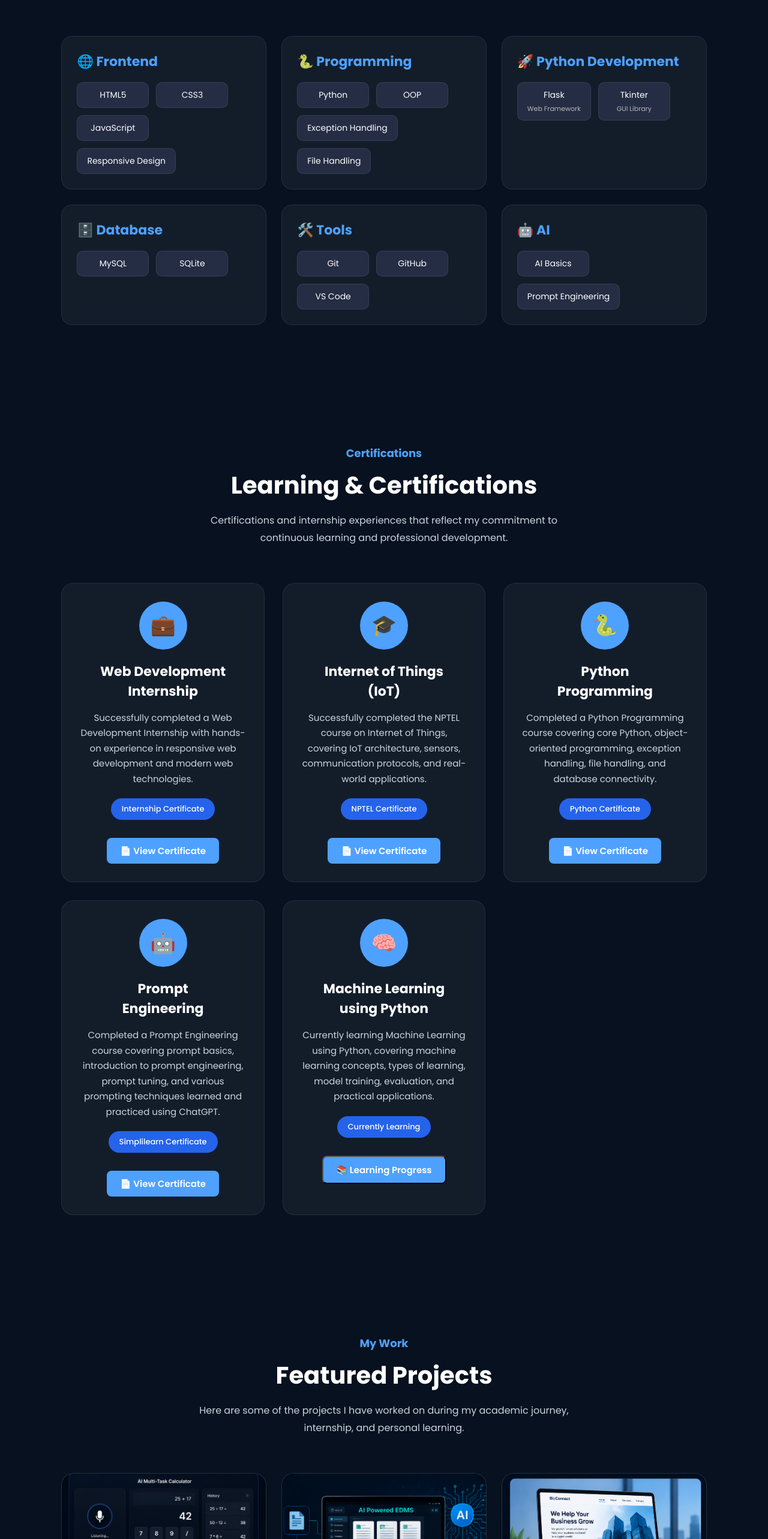
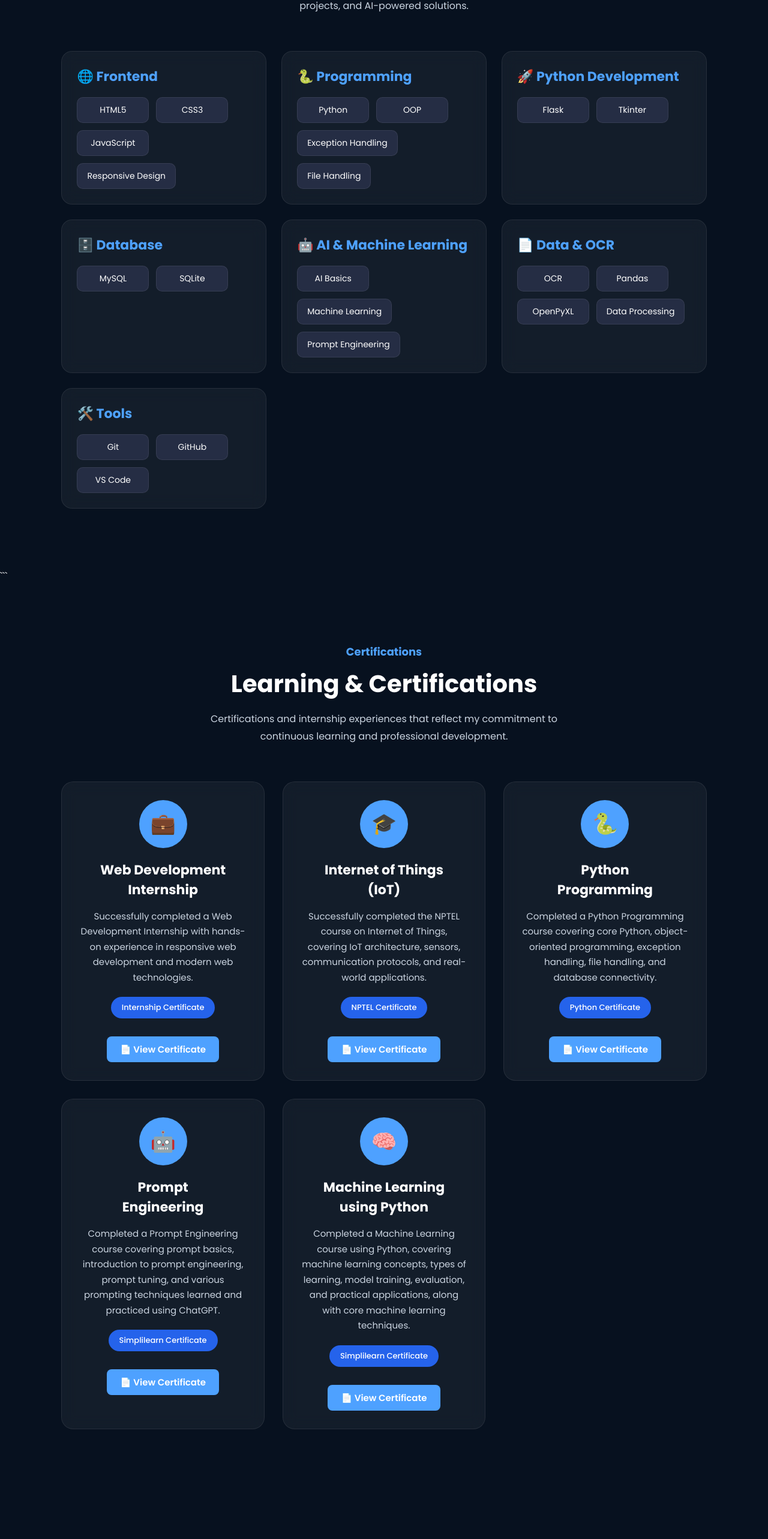
Before and after one commit to Doraenobi2112/Portfolio, a plain HTML site: page index.html in a window 1280 px wide. Shown: the part 2274-4840 px from the top of the page at 60% size. Drawn offline with Linux system fonts and the light colour scheme.

Commit message:
add some certificates

````diff
--- a/index.html
+++ b/index.html
@@ -157,6 +157,7 @@
 
     <!-- ================= SKILLS ================= -->
 
+```html
 <section class="skills" id="skills">
 
     <div class="section-title">
@@ -169,6 +170,7 @@
     </div>
 
     <div class="skills-container">
+
         <!-- Frontend -->
         <div class="skill-category">
             <h3>🌐 Frontend</h3>
@@ -180,6 +182,7 @@
                 <span>Responsive Design</span>
             </div>
         </div>
+
         <!-- Programming -->
         <div class="skill-category">
             <h3>🐍 Programming</h3>
@@ -192,23 +195,13 @@
             </div>
         </div>
 
-
         <!-- Python Development -->
         <div class="skill-category">
             <h3>🚀 Python Development</h3>
 
             <div class="skill-tags">
-
-                <span>
-                    Flask
-                    <small>Web Framework</small>
-                </span>
-
-                <span>
-                    Tkinter
-                    <small>GUI Library</small>
-                </span>
-
+                <span>Flask</span>
+                <span>Tkinter</span>
             </div>
         </div>
 
@@ -219,6 +212,29 @@
             <div class="skill-tags">
                 <span>MySQL</span>
                 <span>SQLite</span>
+            </div>
+        </div>
+
+        <!-- AI & Machine Learning -->
+        <div class="skill-category">
+            <h3>🤖 AI & Machine Learning</h3>
+
+            <div class="skill-tags">
+                <span>AI Basics</span>
+                <span>Machine Learning</span>
+                <span>Prompt Engineering</span>
+            </div>
+        </div>
+
+        <!-- Data & OCR -->
+        <div class="skill-category">
+            <h3>📄 Data & OCR</h3>
+
+            <div class="skill-tags">
+                <span>OCR</span>
+                <span>Pandas</span>
+                <span>OpenPyXL</span>
+                <span>Data Processing</span>
             </div>
         </div>
 
@@ -233,21 +249,10 @@
             </div>
         </div>
 
-        <!-- AI -->
-        <div class="skill-category">
-            <h3>🤖 AI</h3>
-
-            <div class="skill-tags">
-                <span>AI Basics</span>
-                <span>Prompt Engineering</span>
-            </div>
-        </div>
-
     </div>
 
 </section>
-
-<!---================= CERTIFICATIONS =================-->
+```<!---================= CERTIFICATIONS =================-->
 
 <section class="certifications" id="certifications">
 
@@ -363,26 +368,19 @@
     <h3>Machine Learning <br>using Python</h3>
 
     <p>
-        Currently learning Machine Learning using Python,
+        Completed a Machine Learning course using Python,
         covering machine learning concepts, types of learning,
-        model training, evaluation, and practical applications.
+        model training, evaluation, and practical applications,
+        along with core machine learning techniques.
     </p>
 
-    <span class="issuer">Currently Learning</span><br>
+    <span class="issuer">Simplilearn Certificate</span><br>
 
-    <button class="certificate-btn" onclick="showMLDetails()">
-        📚 Learning Progress
-    </button>
-
-    <script>
-    function showMLDetails() {
-        alert(
-            "Machine Learning using Python\n\n" +
-            "Currently learning Machine Learning concepts using Python.\n\n" +
-            "Certificate will be added after completing the course."
-        );
-    }
-    </script>
+    <a href="assets/ML.pdf"
+       target="_blank"
+       class="certificate-btn">
+        📄 View Certificate
+    </a>
 
 </div>
 </section>
@@ -405,7 +403,48 @@
 
     <div class="project-container">
 
+        <!-- Document to Excel -->
 
+<div class="project-card">
+
+    <img src="assets/images/document-to-excel-cover.png" alt="Document to Excel">
+
+    <div class="project-info">
+
+        <span class="tag">Ongoing Project</span>
+
+        <h3>Document-to-Excel Converter</h3>
+
+        <p>
+            Developing a Python-based document processing tool that
+            extracts text and structured data using OCR and converts it
+            into Excel format for easy data management.
+        </p>
+
+        <div class="tech">
+
+            <span>Python</span>
+            <span>OCR</span>
+            <span>OpenPyXL</span>
+            <span>Pandas</span>
+
+        </div>
+
+        <button class="screenshot-btn"
+        onclick="openGallery([
+        'assets/images/doc-excel-1.png',
+        'assets/images/doc-excel-2.png',
+        'assets/images/doc-excel-3.png',
+        'assets/images/doc-excel-4.png'
+        ])">
+
+        📸 View Screenshots
+
+        </button>
+
+    </div>
+
+</div>
 
         <!-- AI Calculator -->
 
````
Also changed, not shown: assets/images/doc-excel-1.png (added), assets/images/doc-excel-2.png (added), assets/images/doc-excel-3.png (added), assets/images/doc-excel-4.png (added), assets/images/vijaya_char.png (added), 2 other files.
